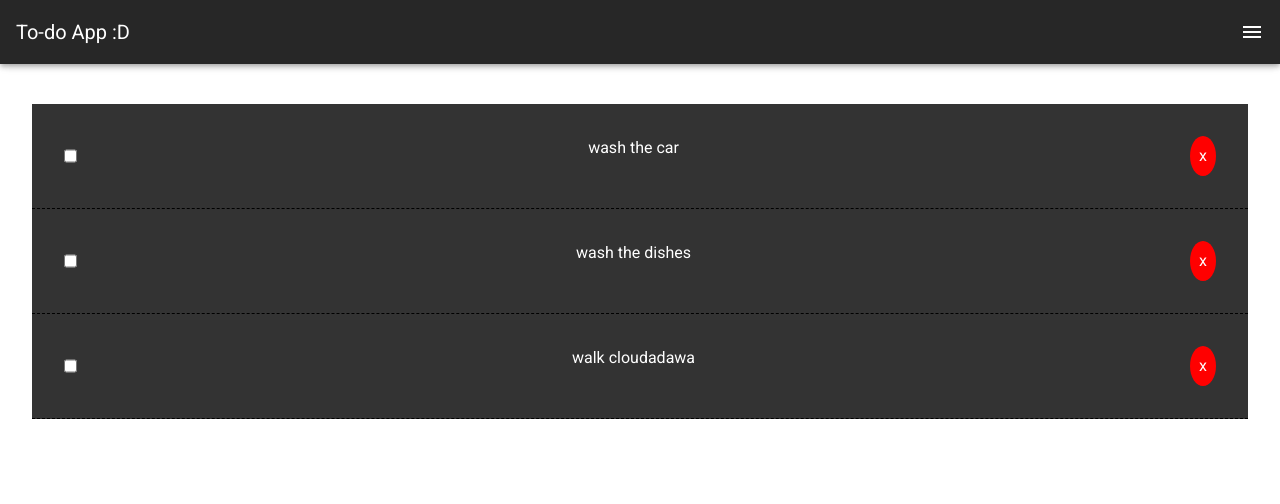
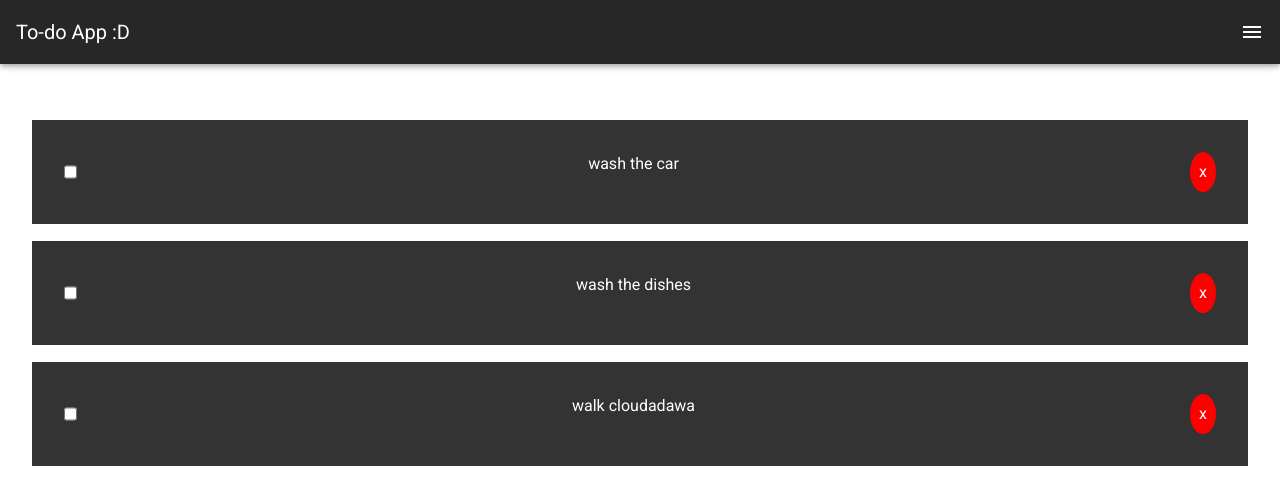
Before and after one commit to GinoVillalpando/vue.js, a Vue app in the folder app/: page / in a window 1280 px wide. Shown: the top 504 px of the page. Built offline with nearby package versions, Linux system fonts and the light colour scheme.

Commit message:
changed styling for todos

```diff
--- a/app/src/components/TodoItem.vue
+++ b/app/src/components/TodoItem.vue
@@ -25,9 +25,10 @@ export default {
     .todo-item {
         background: #333;
         padding: 2rem;
+        margin-top: 1rem;
         margin-left: 2rem;
         margin-right: 2rem;
-        border-bottom: 1px black dashed;
+        border-bottom: 1px white solid;
         display: flex;
         justify-content: space-between;
     }
```
